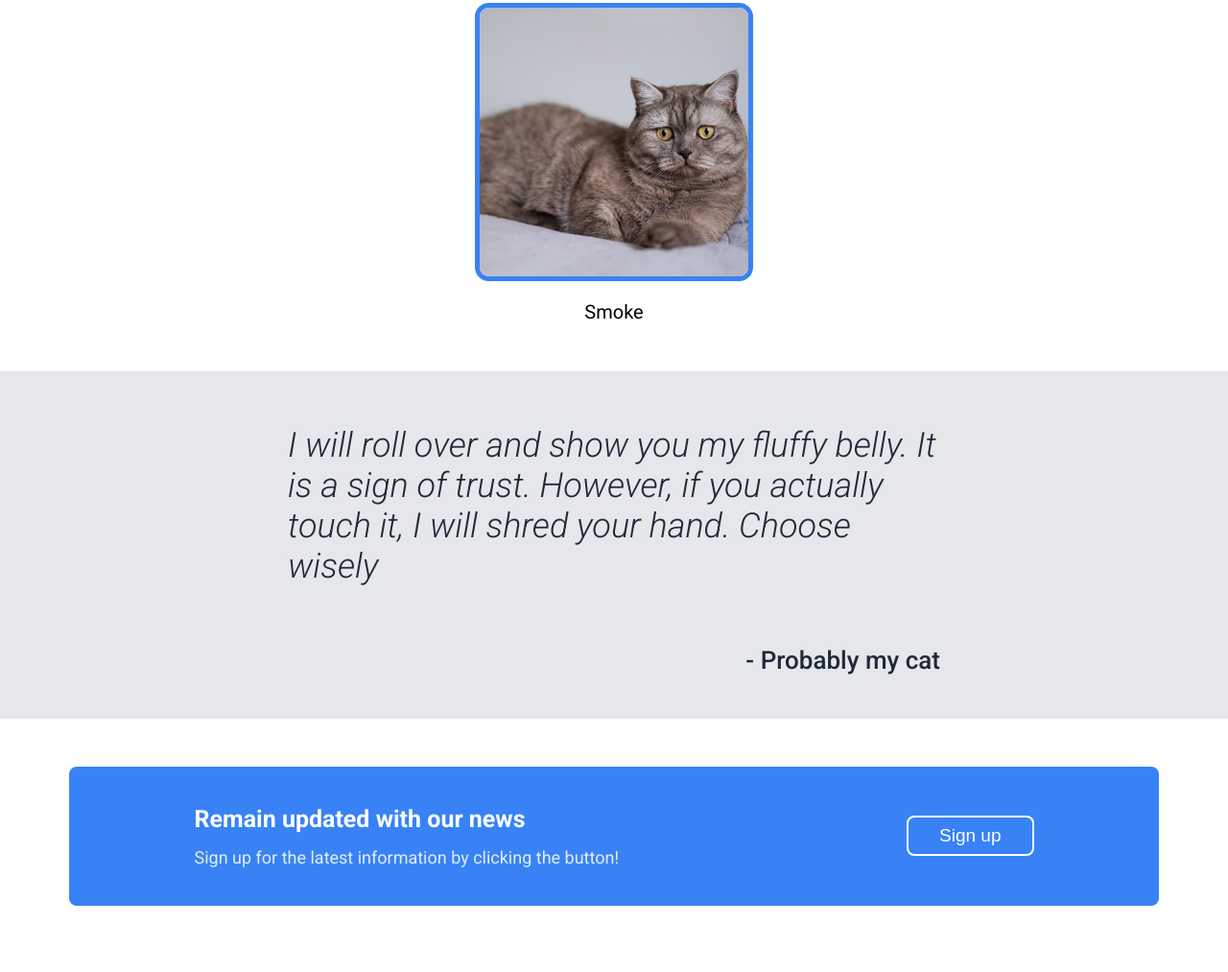
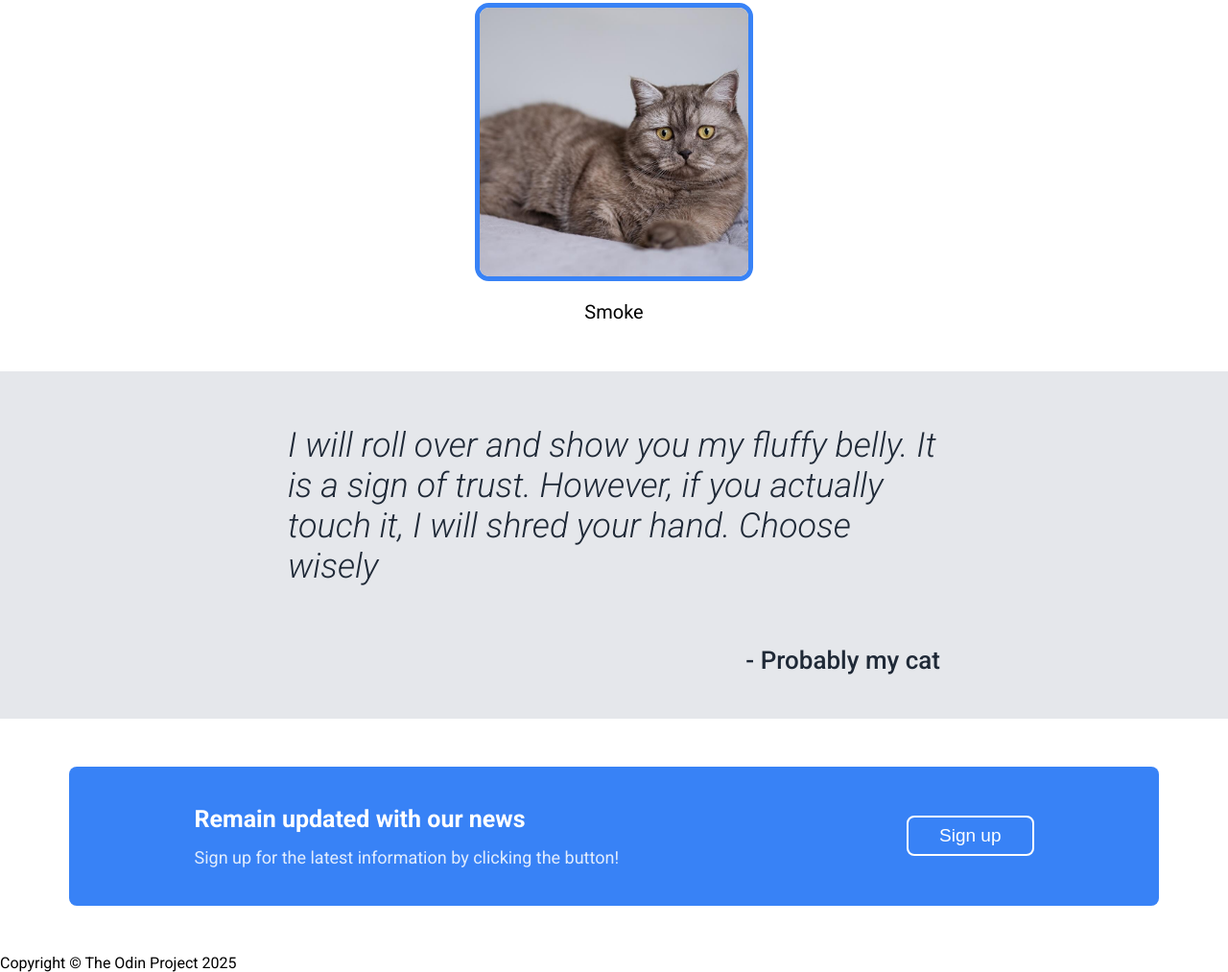
Before and after one commit to DariusJderu1/landing-page, a plain HTML site: page index.html in a window 1280 px wide. Shown: the part 1341-2354 px from the top of the page at 96% size. Drawn offline with Linux system fonts and the light colour scheme.

Commit message:
Add html for footer

```diff
--- a/index.html
+++ b/index.html
@@ -108,6 +108,12 @@
     </div>
     <!--Call to action-->
 
+    <!--Footer-->
+    <div class="footer">
+        Copyright &copy The Odin Project 2025
+    </div>
+    <!--Footer-->
+
 </body>
 
 </html>
```
